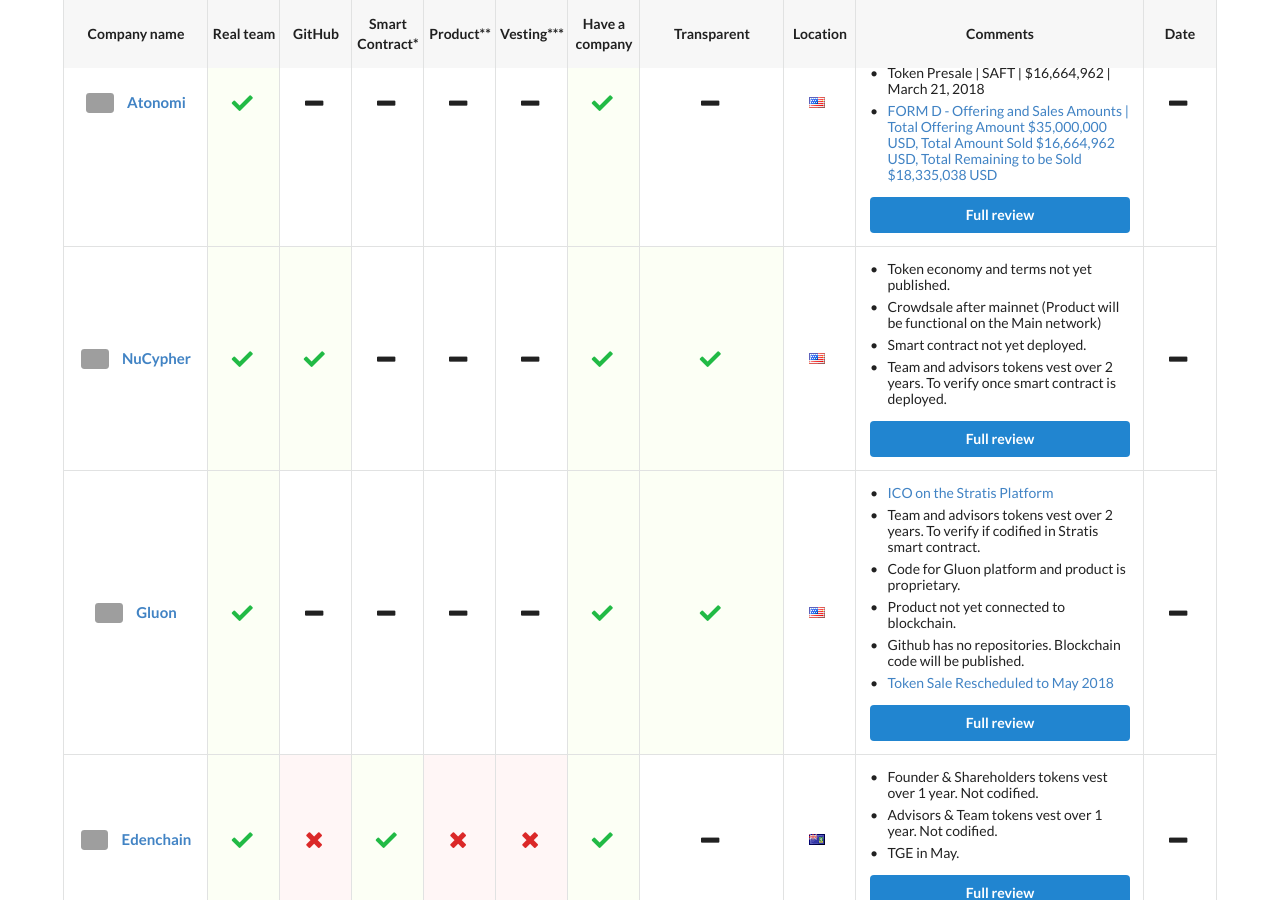
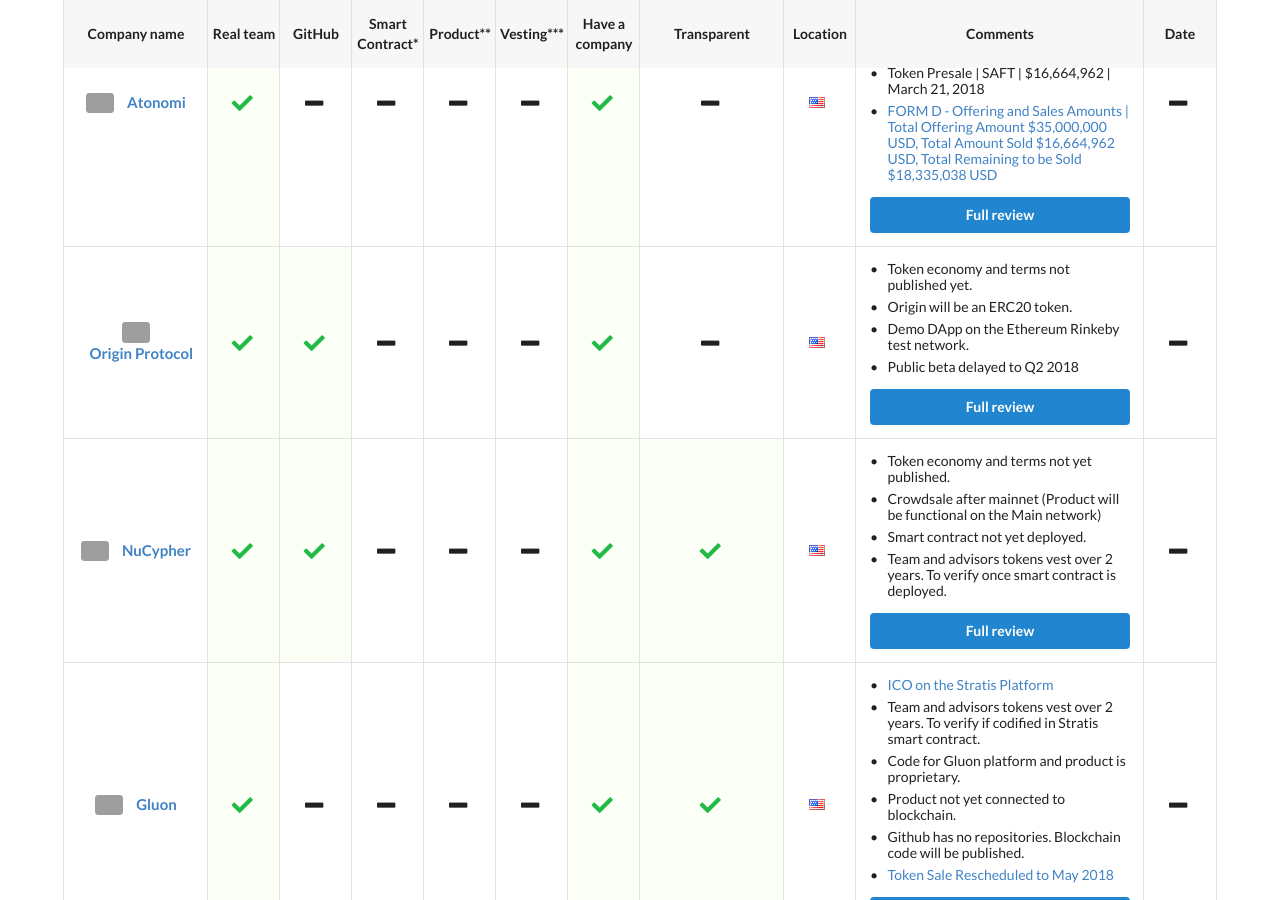
Before and after one commit to ico-check/ico-check, a Jekyll site: the page built from index.md, in a window 1280 px wide and 900 px high, scrolled down 1045 px. Built offline with Jekyll 4.4.1, drawn with Linux system fonts in a browser that asks for light colours; nearby versions of some CDN libraries; grey boxes are pictures that could not be loaded.

Commit message:
51-originprotocol-ico-check
Added to Upcoming ICOs

```diff
--- a/_data/active-future-icos.yml
+++ b/_data/active-future-icos.yml
@@ -61,6 +61,27 @@
   ico_end_date:
   safe:
   issue_url: https://github.com/ico-check/ico-check/issues/70
+
+- name: Origin Protocol
+  image: https://i.imgur.com/ZzrzwEM.jpg
+  url: https://www.originprotocol.com
+  real_team: true
+  github: true
+  smart_contract:
+  product:
+  min_vesting:
+  have_company: true
+  transparent:
+  location: United States
+  comments:
+    - content: Token economy and terms not published yet.
+    - content: Origin will be an ERC20 token.
+    - content: Demo DApp on the Ethereum Rinkeby test network.
+    - content: Public beta delayed to Q2 2018
+  ico_start_date:
+  ico_end_date:
+  safe:
+  issue_url: https://github.com/ico-check/ico-check/issues/63
 
 - name: NuCypher
   image: https://i.imgur.com/htSKE5A.png
```
